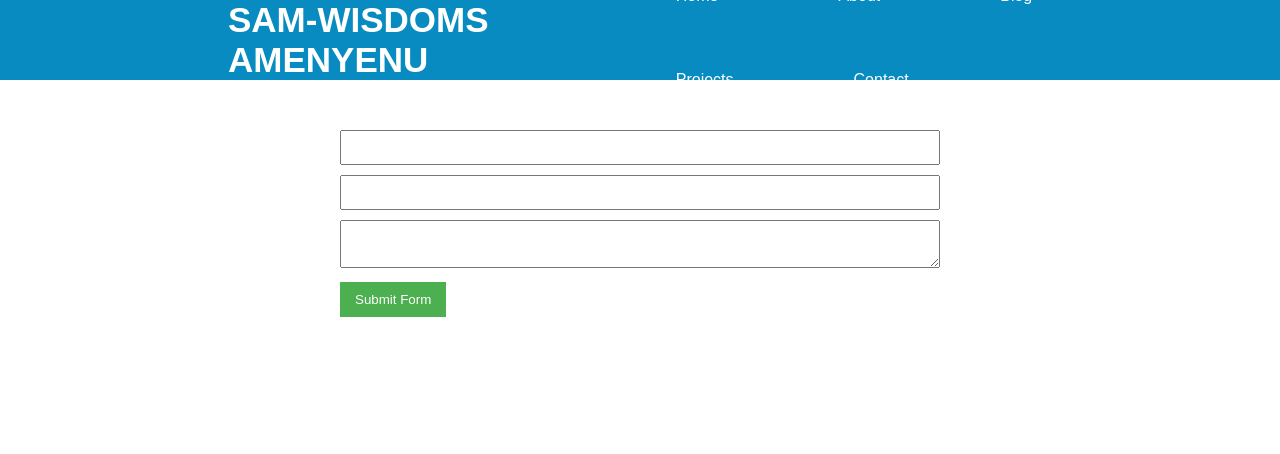
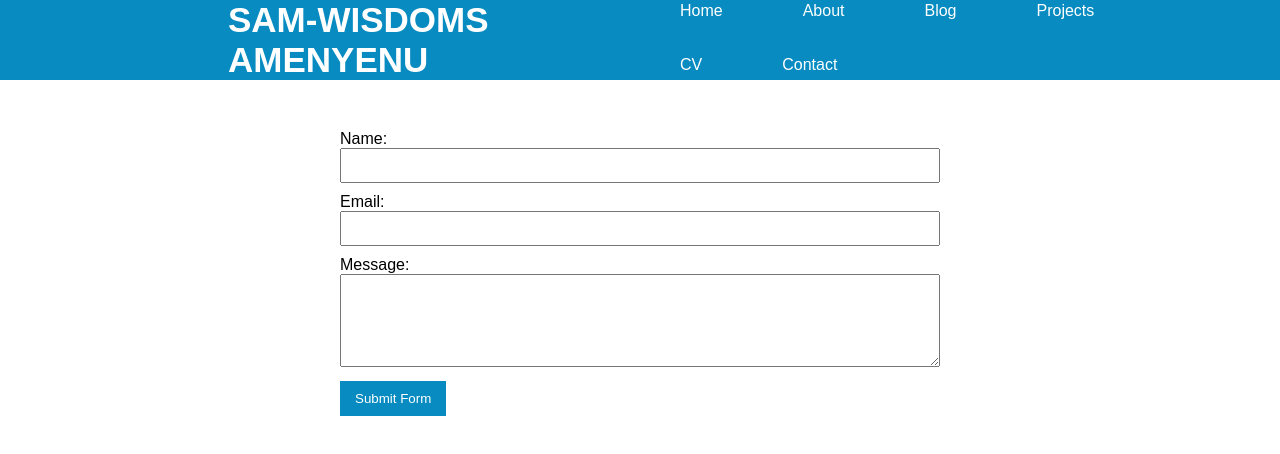
Before and after one commit to Sam-Wisdoms/swisdoms, a React (Vite) app: page /contact in a window 1280 px wide. Shown: the top 454 px of the page. Built offline with nearby package versions, Linux system fonts and the light colour scheme.

Commit message:
Added CV Component

```diff
--- a/src/App.jsx
+++ b/src/App.jsx
@@ -5,6 +5,7 @@ import Home from "./components/home/Home.jsx"
 import About from "./components/about/About.jsx"
 import Blog from "./components/blogs/Blog.jsx"
 import ProjectGallery from "./components/projectGallery/ProjectGallery.jsx"
+import Cv from "./components/cv/Cv.jsx"
 import Contact from "./components/contact/Contact.jsx"
 
 function App() {
@@ -16,6 +17,7 @@ function App() {
         <Route path="/about" element={ <About /> } />
         <Route path="/blog" element={ <Blog /> } />
         <Route path="/projects" element={ <ProjectGallery /> } />
+        <Route path="/cv" element={ <Cv /> } />
         <Route path="/contact" element={ <Contact /> } />
       </Routes>
     </Router>
--- a/src/components/contact/Contact.css
+++ b/src/components/contact/Contact.css
@@ -14,7 +14,7 @@ form {
   }
 
   button {
-    background-color: #4caf50;
+    background: rgb(7, 139, 192);
     color: white;
     padding: 10px 15px;
     border: none;
--- a/src/components/contact/Contact.jsx
+++ b/src/components/contact/Contact.jsx
@@ -1,15 +1,25 @@
-import React from "react";
 import "./Contact.css"
+import React, { useState } from "react";
 
 function Contact() {
+  const [formData, setFormData] = useState({
+    name: "",
+    email: "",
+    message: ""
+  });
+
+  const handleInputChange = (event) => {
+    const { name, value } = event.target;
+    setFormData({ ...formData, [name]: value });
+  };
+
   const onSubmit = async (event) => {
     event.preventDefault();
-    const formData = new FormData(event.target);
 
-    formData.append("access_key", "e7eb55fa-bf4f-42bd-a076-969c8de7e480");
+    // FormData is no longer needed
 
-    const object = Object.fromEntries(formData);
-    const json = JSON.stringify(object);
+    // Now you can directly use formData for your API call
+    const json = JSON.stringify(formData);
 
     const res = await fetch("https://api.web3forms.com/submit", {
       method: "POST",
@@ -26,12 +36,25 @@ function Contact() {
   };
 
   return (
-      <form onSubmit={onSubmit}>
-        <input type="text" name="name"/>
-        <input type="email" name="email"/>
-        <textarea name="message"></textarea>
-        <button type="submit">Submit Form</button>
-      </form>
+    <form onSubmit={onSubmit}>
+      <label>
+        Name:
+        <input type="text" name="name" value={formData.name} onChange={handleInputChange} />
+      </label>
+
+      <label>
+        Email:
+        <input type="email" name="email" value={formData.email} onChange={handleInputChange} />
+      </label>
+
+      <label>
+        Message:
+        {/* Make the textarea bigger with the rows attribute */}
+        <textarea name="message" value={formData.message} rows={5} onChange={handleInputChange}></textarea>
+      </label>
+
+      <button type="submit">Submit Form</button>
+    </form>
   );
 }
 
--- /dev/null
+++ b/src/components/cv/Cv.css
@@ -0,0 +1,22 @@
+
+.myCv-style{
+    font-family: Arial, Helvetica, sans-serif;
+    font-size:x-large;
+    text-decoration: none;
+    display: flex;
+    align-items: center;
+    /* justify-content: center; */
+    padding: 50px;
+}
+
+
+.here{
+    width: 650px;
+    height: 200px;
+    background: rgb(7, 139, 192);
+    margin: 80px;
+    line-height: normal;
+    color: white;
+    font-size: 24px;
+
+}
--- /dev/null
+++ b/src/components/cv/Cv.jsx
@@ -0,0 +1,11 @@
+import "./Cv.css"
+function Cv(){
+    return(
+        <div>
+            <p className="myCv-style">Please click on CV for my<strong><a href={"https://dev.to/samwisdomsamenyenu "} className="cv">CV</a></strong></p>
+            <div className="cv-style"></div>
+        </div>
+    )
+}
+
+export default Cv
--- a/src/components/header/Header.css
+++ b/src/components/header/Header.css
@@ -12,7 +12,7 @@ body{
 
 nav{
     display: flex;
-    justify-content:space-between;
+    /* justify-content:space-between; */
     padding: 0 10%;
     background: rgb(7, 139, 192);
     height: 80px;
@@ -38,12 +38,12 @@ nav{
 
 nav ul li{
     display: inline-block;
-    line-height: 80px;
-    margin: 0 50px;
+    line-height: 40px;
+    margin: 5px 30px;
     justify-content: space-around;
 }
 
-@media only screen and (max-width: 800px) {
+@media only screen and (max-width: 700px) {
     body {
       background-color: lightblue;
     }
--- a/src/components/header/Header.jsx
+++ b/src/components/header/Header.jsx
@@ -9,6 +9,7 @@ function Header(){
             <li className="nav-link"><Link to="/about">About</Link></li>
             <li className="nav-link"><Link to="/blog">Blog</Link></li>
             <li className="nav-link"><Link to="/projects">Projects</Link></li>
+            <li className="nav-link"><Link to="/cv">CV</Link></li>
             <li className="nav-link"><Link to="/contact">Contact</Link></li>
         </ul>
        </nav>
--- a/src/components/home/Home.css
+++ b/src/components/home/Home.css
@@ -1,8 +1,9 @@
+
 
 .pic{
     /* margin: 20px; */
     padding: 20px;
-    max-width: 600px;
+    max-width: 100%;
     height: 230px;
     border-radius: 100%;
     margin: auto;
--- a/src/components/home/Home.jsx
+++ b/src/components/home/Home.jsx
@@ -1,20 +1,18 @@
 import "./Home.css"
 import myimage from "../../assets/images/pic.jpg"
-function Home(){
-    return(
+function Home() {
+    return (
         <div>
-        <img src={myimage} className="pic pic-style" alt="" />
-        <ul>
-        <p>Email</p>
-        <p>LinkedIn</p>
-        <p>GitHub</p>
-        <p>Twitter</p>
-        </ul>
+            <img src={myimage} className="pic pic-style" alt="" />
+            <ul>
+                <li><a href="Sam-Wisdoms Amenyenu <asamwisdoms@gmail.com">Email</a></li>
+                <li><a href="https://www.linkedin.com/in/sam-wisdoms-amenyenu-4b825b297/">LinkedIn</a></li>
+                <li><a href="https://github.com/Sam-Wisdoms">GitHub</a></li>
+                <li><a href="file:///C:/Users/Sam-Wisdoms%20Amenyenu/OneDrive/Desktop/Important%20Files%20for%20Job%20Search/Tech%20CV_Sam-Wisdoms.pdf">CV</a></li>
+                <li><a href="https://twitter.com/SamWisdoms">Twitter</a></li>
 
-        <p className="home-text">Hi there, I am Sam, a passionate Front End Web Developer. I am looking for an opportunity to contribute my skills to a tech company with global reach while at the same time improving my skills.</p>
-
-
-
+            </ul>
+            <p className="home-text">Hi there, I am Sam, a passionate Front End Web Developer. I am looking for an opportunity to contribute my skills to a tech company with global reach while at the same time improving my skills.</p>
         </div>
     )
 }
```
